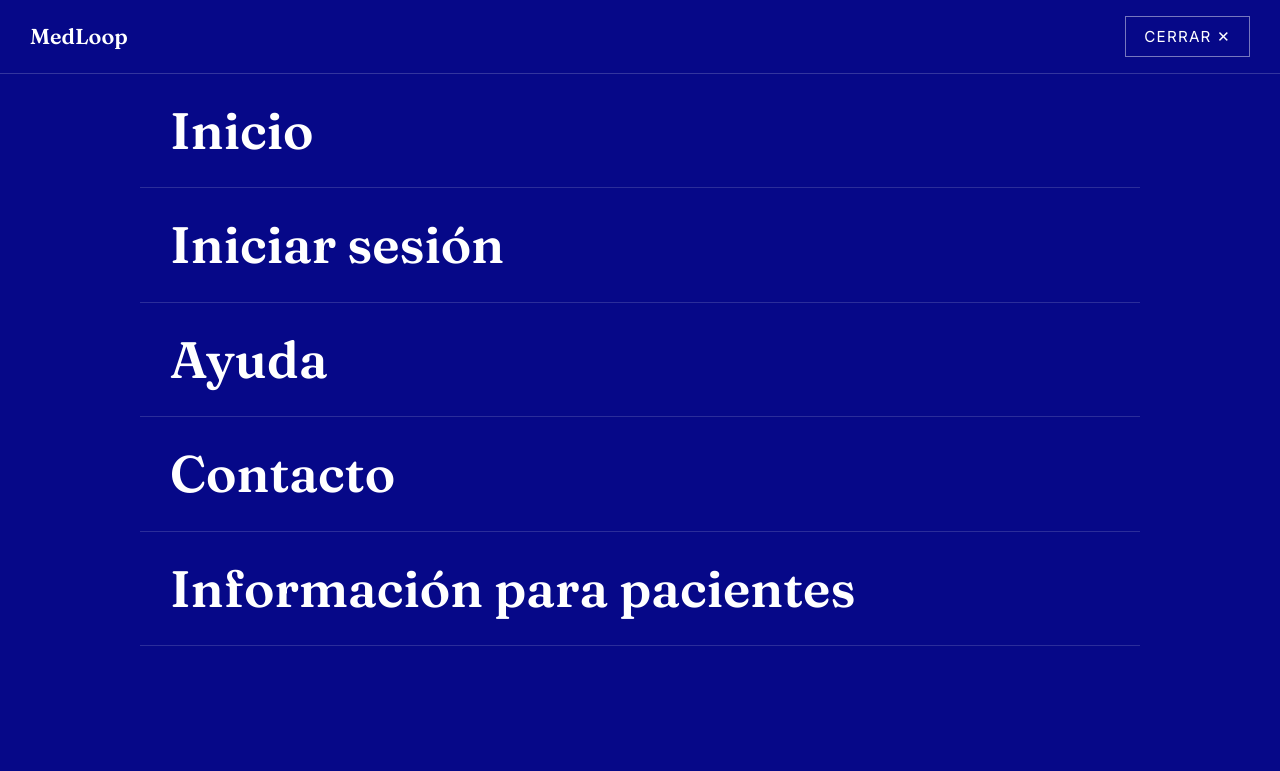
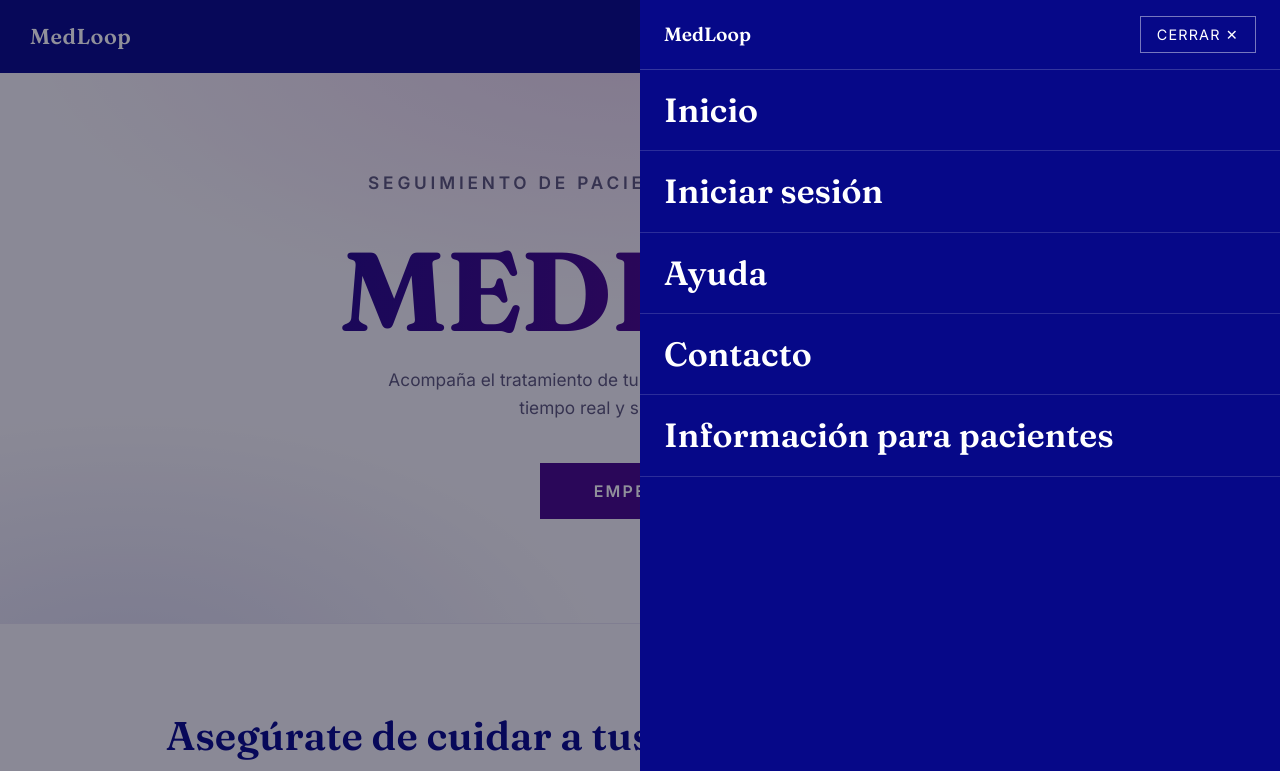
Before and after one commit to Ivanka20/aat-mockup-valentina, a plain HTML site: page index.html in a window 1280 px wide. Both pictures are taken after a click on the button "MENÚ". Shown: the top 771 px of the page. Drawn offline with Linux system fonts and the light colour scheme.

Commit message:
Update3 index.html

```diff
--- a/index.html
+++ b/index.html
@@ -47,32 +47,41 @@
   }
   .menu-btn:hover{background:rgba(255,255,255,.12)}
 
-  /* OVERLAY MENU (estilo Princeton) */
+  /* OVERLAY MENU (panel lateral, mitad de la pantalla) */
+  .backdrop{
+    position:fixed;inset:0;z-index:290;background:rgba(10,9,32,.45);
+    opacity:0;pointer-events:none;transition:opacity .3s ease;
+  }
+  .backdrop.open{opacity:1;pointer-events:auto}
   .overlay{
-    position:fixed;inset:0;z-index:300;background:var(--azul);
-    display:none;flex-direction:column;overflow-y:auto;
+    position:fixed;top:0;right:0;bottom:0;width:50%;z-index:300;background:var(--azul);
+    display:flex;flex-direction:column;overflow-y:auto;
+    transform:translateX(100%);transition:transform .35s ease;
   }
-  .overlay.open{display:flex}
+  .overlay.open{transform:translateX(0)}
   .overlay-top{
     display:flex;justify-content:space-between;align-items:center;
-    padding:16px 30px;border-bottom:1px solid rgba(255,255,255,.18);
+    padding:16px 24px;border-bottom:1px solid rgba(255,255,255,.18);
   }
-  .overlay-top .logo{color:#fff;font-family:'Fraunces',Georgia,serif;font-size:1.35rem}
+  .overlay-top .logo{color:#fff;font-family:'Fraunces',Georgia,serif;font-size:1.2rem}
   .close-btn{
     background:transparent;border:1px solid rgba(255,255,255,.45);color:#fff;
-    font-family:inherit;font-size:.95rem;letter-spacing:.08em;text-transform:uppercase;
-    padding:10px 18px;cursor:pointer;
+    font-family:inherit;font-size:.9rem;letter-spacing:.08em;text-transform:uppercase;
+    padding:9px 16px;cursor:pointer;
   }
-  .overlay nav-list{display:block}
   .overlay a{
     display:block;color:#fff;text-decoration:none;
     font-family:'Fraunces',Georgia,serif;
-    font-size:clamp(1.8rem,5.5vw,3.2rem);line-height:1.2;
-    padding:26px 30px;max-width:1000px;margin:0 auto;width:100%;
+    font-size:clamp(1.3rem,3.2vw,2.1rem);line-height:1.2;
+    padding:20px 24px;width:100%;
     border-bottom:1px solid rgba(255,255,255,.15);
     transition:background .25s ease,padding-left .25s ease;
   }
-  .overlay a:hover{background:var(--magenta);padding-left:48px}
+  .overlay a:hover{background:var(--magenta);padding-left:36px}
+
+  @media (max-width:768px){
+    .overlay{width:80%}
+  }
 
   /* HERO */
   .hero{
@@ -162,6 +171,7 @@
   <button class="menu-btn" id="menuBtn" aria-expanded="false">Menú</button>
 </nav>
 
+<div class="backdrop" id="backdrop"></div>
 <div class="overlay" id="overlay">
   <div class="overlay-top">
     <div class="logo">MedLoop</div>
@@ -212,11 +222,18 @@
 
 <script>
   const ov = document.getElementById('overlay');
+  const bd = document.getElementById('backdrop');
   const mb = document.getElementById('menuBtn');
   const cb = document.getElementById('closeBtn');
-  const open = v => { ov.classList.toggle('open', v); mb.setAttribute('aria-expanded', v); document.body.style.overflow = v ? 'hidden' : ''; };
+  const open = v => {
+    ov.classList.toggle('open', v);
+    bd.classList.toggle('open', v);
+    mb.setAttribute('aria-expanded', v);
+    document.body.style.overflow = v ? 'hidden' : '';
+  };
   mb.addEventListener('click', () => open(true));
   cb.addEventListener('click', () => open(false));
+  bd.addEventListener('click', () => open(false));
   ov.querySelectorAll('a').forEach(a => a.addEventListener('click', () => open(false)));
   document.addEventListener('keydown', e => { if (e.key === 'Escape') open(false); });
 </script>
```
